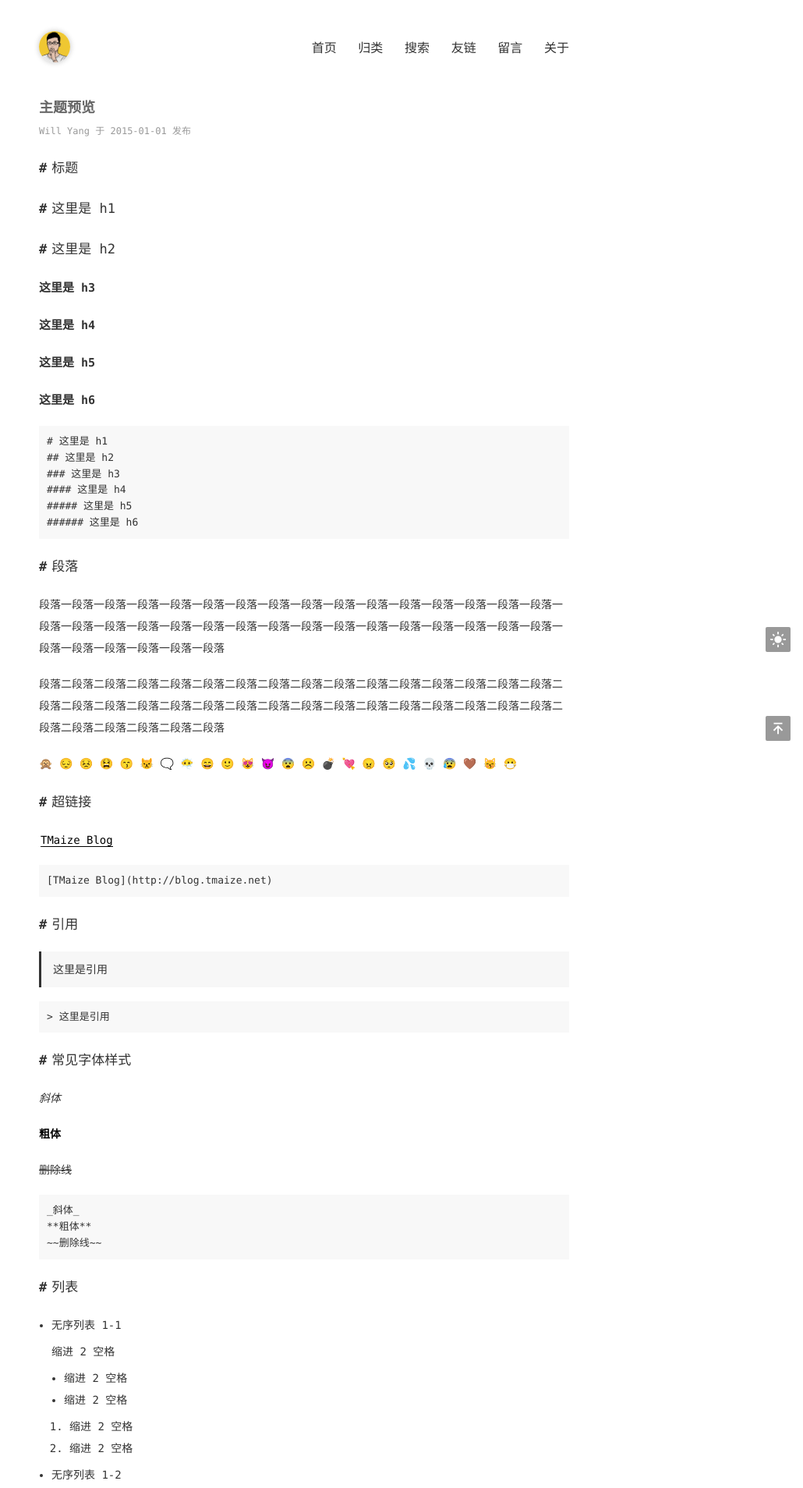
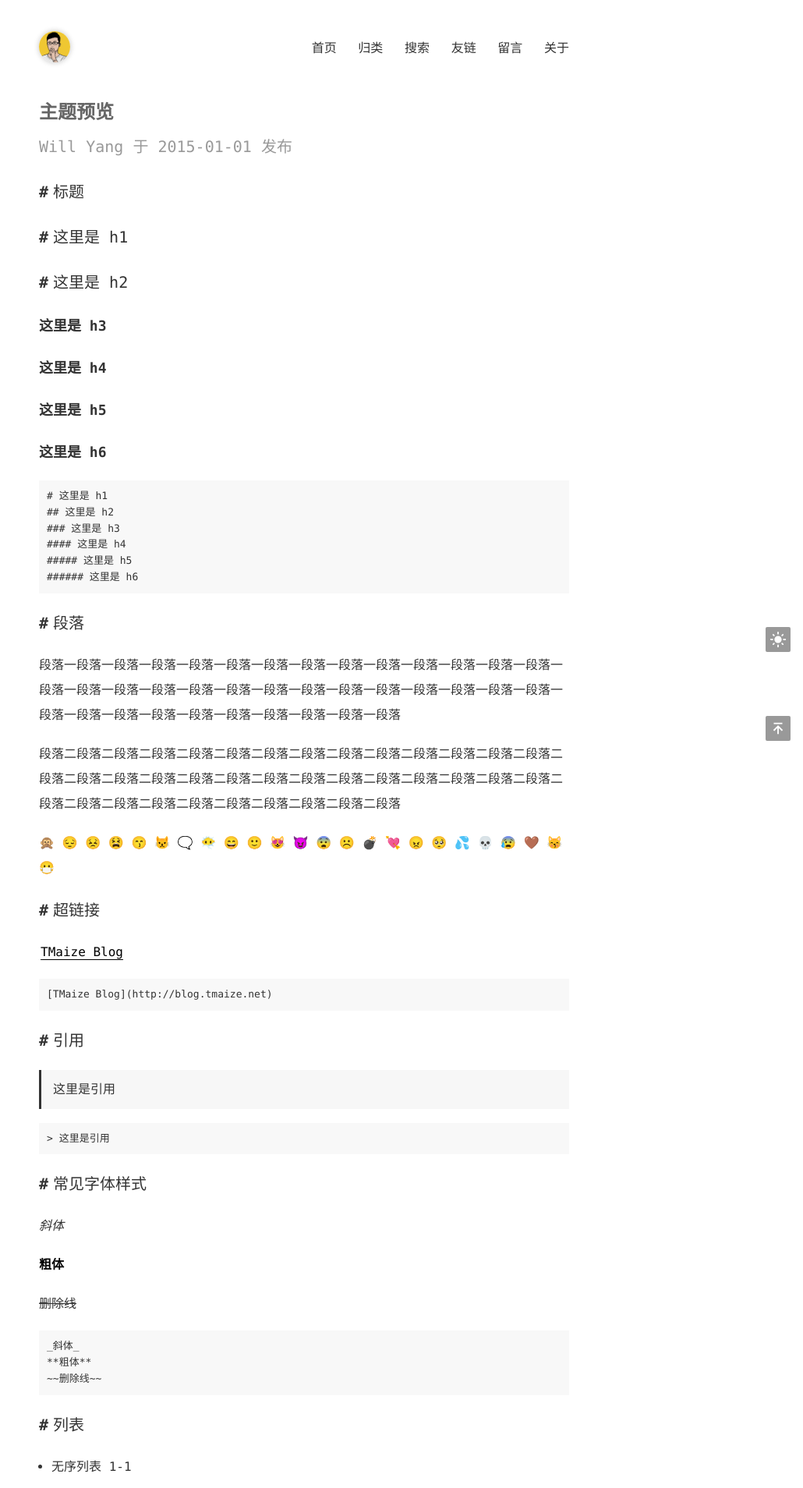
Before and after one commit to zongzaimang/blog.willyang, a Jekyll site: the page built from _posts/2015-01-01-主题预览.md, in a window 1280 px wide. Shown: the top 1908 px of the page at 78% size, without its empty margins (250-1280 px from the left). Built offline with Jekyll 4.4.1, drawn with Linux system fonts in a browser that asks for light colours; formulas are drawn with MathJax 3.

Commit message:
Update post.css

```diff
--- a/static/css/post.css
+++ b/static/css/post.css
@@ -1,15 +1,15 @@
 .page-post {
-  font-size: 14px;
+  font-size: 16px;
   line-height: 2;
   word-break: break-all;
 }
 .page-post .title {
-  font-size: 18px;
+  font-size: 24px;
   font-weight: bold;
   color: #666666;
 }
 .page-post .subtitle {
-  font-size: 12px;
+  font-size: 20px;
   color: #999999;
 }
 .page-post .post > * {
@@ -22,7 +22,7 @@
 .page-post .post h1,
 .page-post .post h2 {
   font-weight: normal;
-  font-size: 17px;
+  font-size: 20px;
   position: relative;
   cursor: pointer;
 }
@@ -37,7 +37,7 @@
 .page-post h4,
 .page-post h5,
 .page-post h6 {
-  font-size: 15px;
+  font-size: 18px;
   font-weight: bold;
 }
 .page-post blockquote {
```
